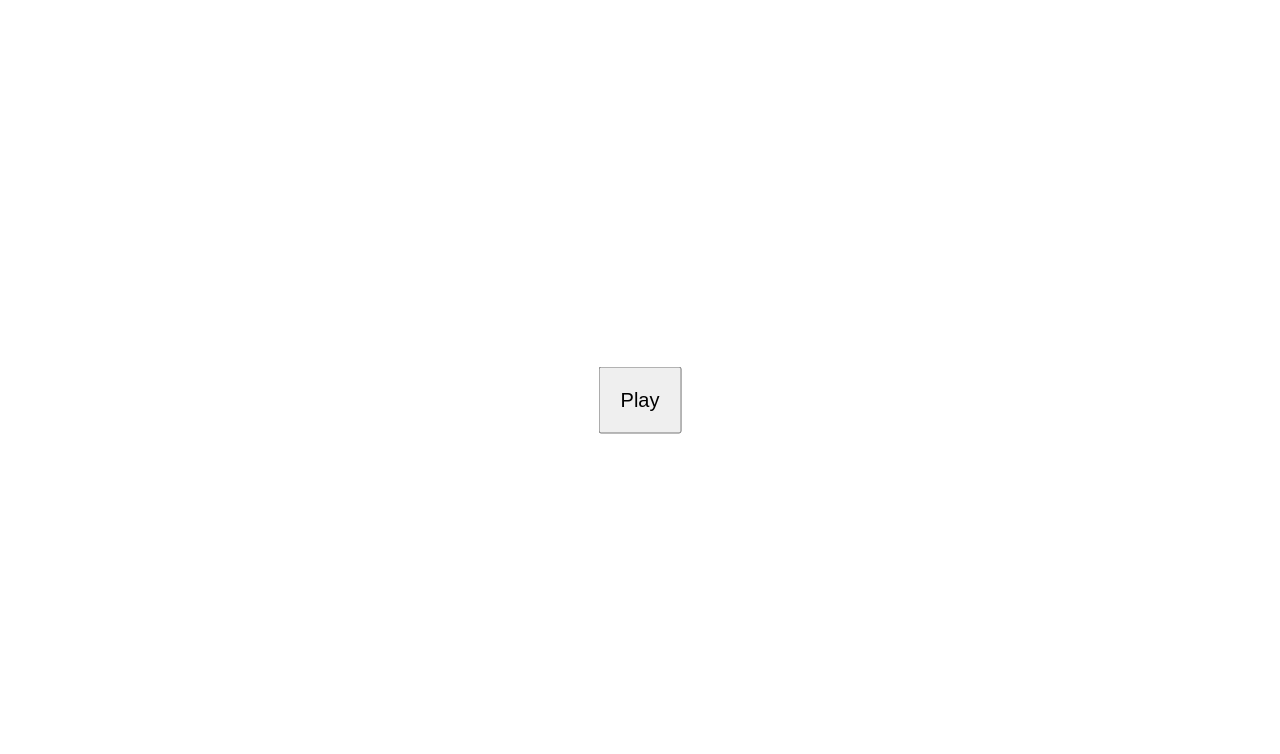
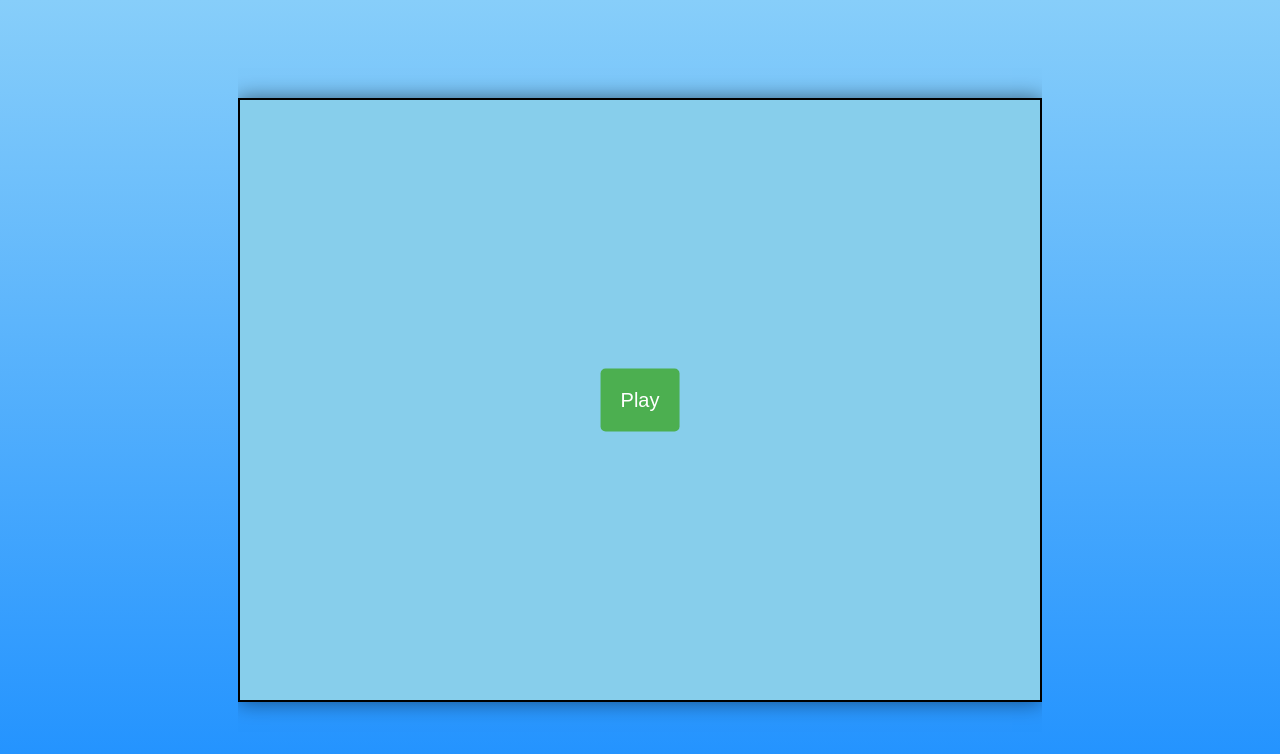
Before and after one commit to DanneLNU/L3, a website with bundled scripts: page index.html in a window 1280 px wide. Built offline with nearby package versions, Linux system fonts and the light colour scheme.

Commit message:
changed my html so it looks prettier

```diff
--- a/index.html
+++ b/index.html
@@ -12,14 +12,45 @@
       display: flex;
       justify-content: center;
       align-items: center;
+      background: linear-gradient(to bottom, #87CEFA, #1E90FF); /* Sky background */
     }
-    canvas {
-      border: 1px solid black;
+    #gameCanvas {
+      border: 2px solid #000;
+      background: #87CEEB; /* Light blue background for canvas */
+      box-shadow: 0 0 20px rgba(0, 0, 0, 0.5);
+    }
+    button {
+      position: absolute;
+      padding: 15px 30px;
+      font-size: 20px;
+      cursor: pointer;
+      border: none;
+      border-radius: 5px;
+      background-color: #4CAF50;
+      color: white;
+      transition: background-color 0.3s;
+    }
+    button:hover {
+      background-color: #45a049;
+    }
+    #playButton {
+      display: none;
+    }
+    #gameOverText {
+      position: absolute;
+      top: 35%;
+      font-size: 36px;
+      color: red;
+      font-weight: bold;
+      text-shadow: 2px 2px 4px #000;
+      display: none;
     }
   </style>
 </head>
 <body>
-  <canvas id="gameCanvas" width="1400" height="1000"></canvas>
+  <canvas id="gameCanvas" width="800" height="600"></canvas>
+  <div id="gameOverText">You Died!</div>
+  <button id="playButton">Play</button>
   <script type="module" src="js/platformer.js" defer></script>
 </body>
 </html>
```
